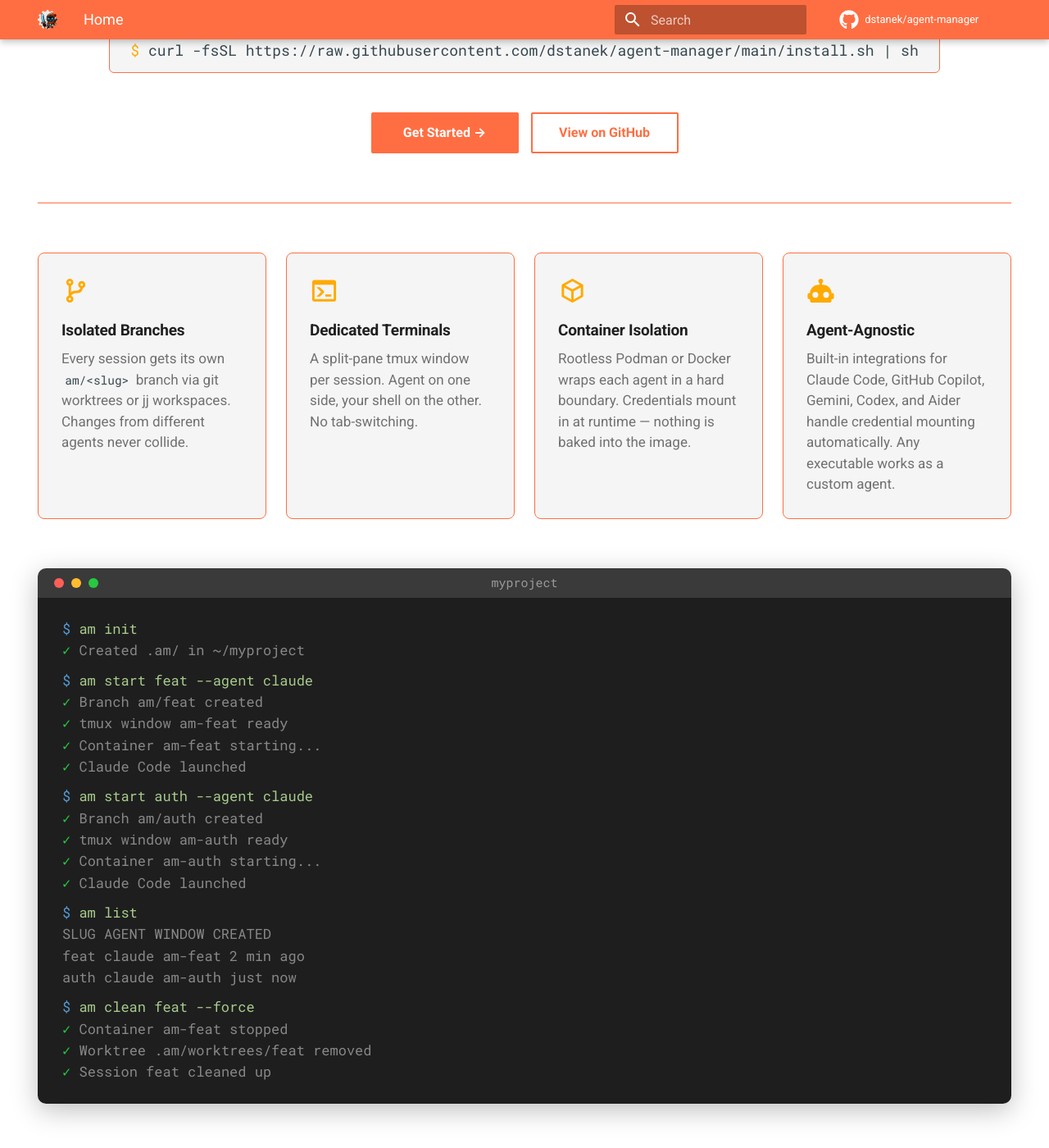
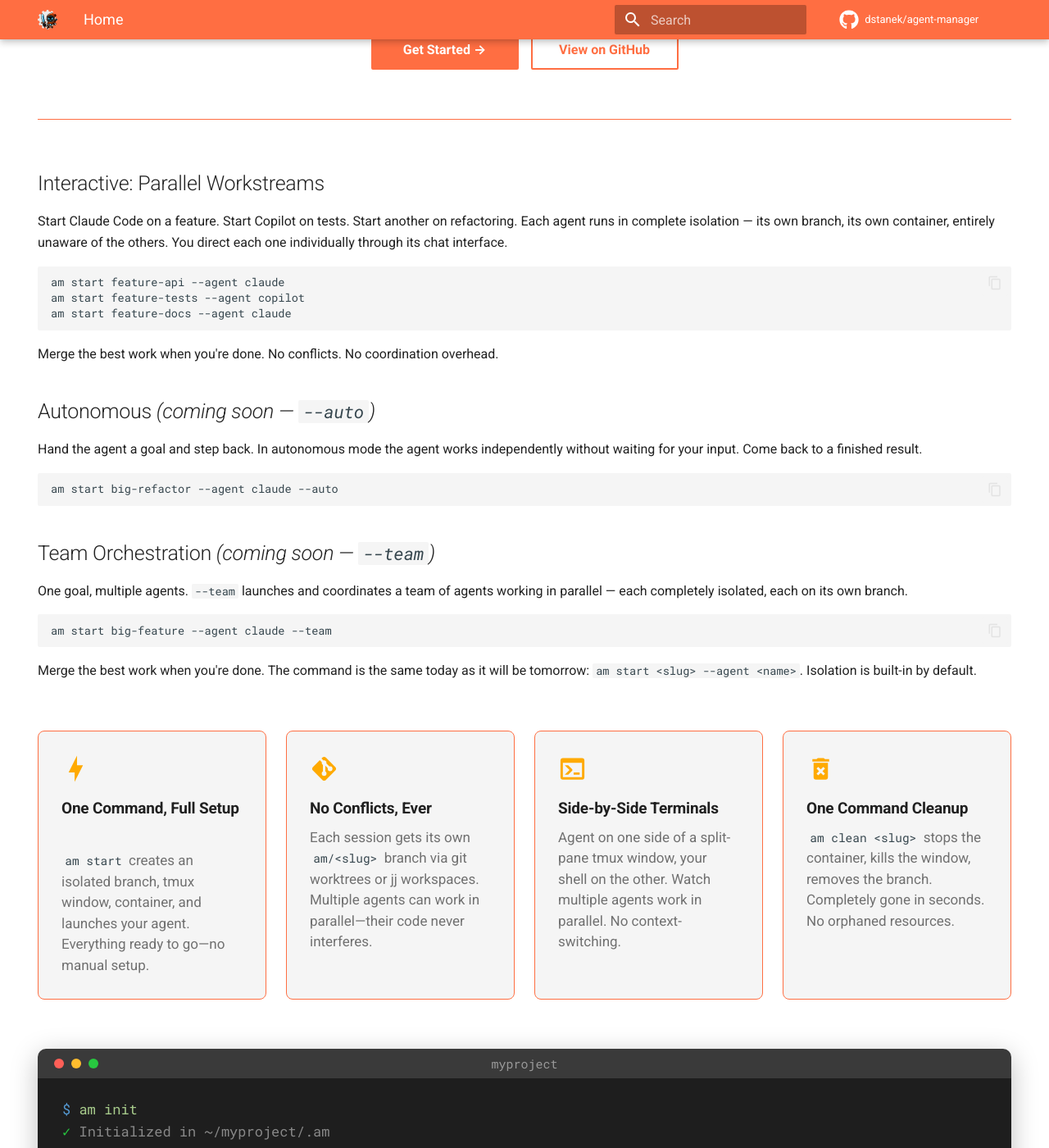
Before and after one commit to dstanek/am, an MkDocs documentation site: the page built from docs/index.md, in a window 1280 px wide and 1400 px high, scrolled down 637 px. Shown: the whole window at 82% size. Built offline with MkDocs 1.6.1 and Material for MkDocs 9.7.7, drawn with Linux system fonts in a browser that asks for light colours; comment, search, counter and statistics services are not loaded; some of the changed text lies outside the part shown.

Commit message:
docs(index): rewrite landing page to lead with problem, not features
Restructures the homepage around the "why" rather than the "what".
Replaces the spec-sheet feature cards with use-case-driven sections
showing solo and team workflows, making the value proposition clear
to someone encountering am for the first time.

---
Co-Piloted-By: am via Claude Code
Co-Reviewed-By: am via GitHub Copilot

````diff
--- a/docs/concepts.md
+++ b/docs/concepts.md
@@ -110,6 +110,38 @@
 
 ---
 
+## Modes
+
+`am` supports two modes of operation that reflect how much the agent drives the work versus how much you do.
+
+### Interactive mode (default)
+
+In **interactive mode** you are in the loop at all times. You start a session, the agent opens in its pane, and you direct the work through the agent's chat interface. The agent acts, you review, you steer.
+
+This is the current default. Every `am start` invocation is interactive unless told otherwise.
+
+```sh
+am start feat --agent claude
+```
+
+### Autonomous mode *(coming soon — `--auto`)*
+
+In **autonomous mode** you hand the agent a goal and step back. The agent works independently, making decisions without waiting for your input between steps. Useful for long-running or well-scoped tasks where you want to come back to a finished result.
+
+```sh
+am start feat --agent claude --auto   # future
+```
+
+### Team orchestration *(coming soon — `--team`)*
+
+The `--team` flag will instruct `am` to start and coordinate multiple agents working toward a shared goal — each in its own isolated session, each on its own branch. `am` handles launching the sessions; the agents coordinate the work.
+
+```sh
+am start feat --team --agent claude   # future
+```
+
+---
+
 ## Agent integrations
 
 `am` has built-in **agent integrations** for the most popular coding agents. Activating an integration (via `container.agent` in config or `--agent` on the command line) tells `am` to automatically mount that agent's credentials from your host into the container at runtime.
--- a/docs/index.md
+++ b/docs/index.md
@@ -8,10 +8,10 @@
 
 ![am logo](assets/am-500x451.png){ .hero__logo }
 
-# One command to launch an agent. One more to launch a team.
+# Run multiple agents without the chaos.
 
 <p class="hero__subtitle">
-  From your first agent session to a fleet running in parallel — <code>am</code> keeps every agent isolated, organized, and out of each other's way.
+  <code>am</code> isolates each agent in its own branch, terminal, and container. Start solo—scale to teams—all with one command.
 </p>
 
 <div class="hero__install">
@@ -25,41 +25,75 @@
 
 </div>
 
+<div class="use-cases" markdown>
+
+## Interactive: Parallel Workstreams
+
+Start Claude Code on a feature. Start Copilot on tests. Start another on refactoring. Each agent runs in complete isolation — its own branch, its own container, entirely unaware of the others. You direct each one individually through its chat interface.
+
+```
+am start feature-api --agent claude
+am start feature-tests --agent copilot
+am start feature-docs --agent claude
+```
+
+Merge the best work when you're done. No conflicts. No coordination overhead.
+
+## Autonomous *(coming soon — `--auto`)*
+
+Hand the agent a goal and step back. In autonomous mode the agent works independently without waiting for your input. Come back to a finished result.
+
+```
+am start big-refactor --agent claude --auto
+```
+
+## Team Orchestration *(coming soon — `--team`)*
+
+One goal, multiple agents. `--team` launches and coordinates a team of agents working in parallel — each completely isolated, each on its own branch.
+
+```
+am start big-feature --agent claude --team
+```
+
+Merge the best work when you're done. The command is the same today as it will be tomorrow: `am start <slug> --agent <name>`. Isolation is built-in by default.
+
+</div>
+
 <div class="feature-grid" markdown>
 
 <div class="feature-card" markdown>
-<span class="feature-card__icon">:material-source-branch:</span>
+<span class="feature-card__icon">:material-lightning-bolt:</span>
 
-### Isolated Branches
+### One Command, Full Setup
 
-Every session gets its own `am/<slug>` branch via git worktrees or jj workspaces. Changes from different agents never collide.
+`am start` creates an isolated branch, tmux window, container, and launches your agent. Everything ready to go—no manual setup.
+
+</div>
+
+<div class="feature-card" markdown>
+<span class="feature-card__icon">:material-git:</span>
+
+### No Conflicts, Ever
+
+Each session gets its own `am/<slug>` branch via git worktrees or jj workspaces. Multiple agents can work in parallel—their code never interferes.
 
 </div>
 
 <div class="feature-card" markdown>
 <span class="feature-card__icon">:material-console:</span>
 
-### Dedicated Terminals
+### Side-by-Side Terminals
 
-A split-pane tmux window per session. Agent on one side, your shell on the other. No tab-switching.
+Agent on one side of a split-pane tmux window, your shell on the other. Watch multiple agents work in parallel. No context-switching.
 
 </div>
 
 <div class="feature-card" markdown>
-<span class="feature-card__icon">:material-cube-outline:</span>
+<span class="feature-card__icon">:material-delete-forever:</span>
 
-### Container Isolation
+### One Command Cleanup
 
-Rootless Podman or Docker wraps each agent in a hard boundary. Credentials mount in at runtime — nothing is baked into the image.
-
-</div>
-
-<div class="feature-card" markdown>
-<span class="feature-card__icon">:material-robot:</span>
-
-### Agent-Agnostic
-
-Built-in integrations for Claude Code, GitHub Copilot, Gemini, Codex, and Aider handle credential mounting automatically. Any executable works as a custom agent.
+`am clean <slug>` stops the container, kills the window, removes the branch. Completely gone in seconds. No orphaned resources.
 
 </div>
 
@@ -75,37 +109,33 @@
   </div>
   <div class="terminal-demo__body">
     <span class="prompt">$ </span><span class="cmd">am init</span><br>
-    <span class="ok">✓</span> <span class="out">Created .am/ in ~/myproject</span>
+    <span class="ok">✓</span> <span class="out">Initialized in ~/myproject/.am</span>
     <span class="spacer"></span>
-    <span class="prompt">$ </span><span class="cmd">am start feat --agent claude</span><br>
-    <span class="ok">✓</span> <span class="out">Branch am/feat created</span><br>
-    <span class="ok">✓</span> <span class="out">tmux window am-feat ready</span><br>
-    <span class="ok">✓</span> <span class="out">Container am-feat starting...</span><br>
+    <span class="prompt">$ </span><span class="cmd">am start feature --agent claude</span><br>
+    <span class="ok">✓</span> <span class="out">Branch am/feature created</span><br>
+    <span class="ok">✓</span> <span class="out">Session feature ready (tmux window am-feature)</span><br>
     <span class="ok">✓</span> <span class="out">Claude Code launched</span>
     <span class="spacer"></span>
-    <span class="prompt">$ </span><span class="cmd">am start auth --agent claude</span><br>
-    <span class="ok">✓</span> <span class="out">Branch am/auth created</span><br>
-    <span class="ok">✓</span> <span class="out">tmux window am-auth ready</span><br>
-    <span class="ok">✓</span> <span class="out">Container am-auth starting...</span><br>
-    <span class="ok">✓</span> <span class="out">Claude Code launched</span>
+    <span class="prompt">$ </span><span class="cmd">am start tests --agent copilot</span><br>
+    <span class="ok">✓</span> <span class="out">Branch am/tests created</span><br>
+    <span class="ok">✓</span> <span class="out">Session tests ready (tmux window am-tests)</span><br>
+    <span class="ok">✓</span> <span class="out">GitHub Copilot launched</span>
     <span class="spacer"></span>
     <span class="prompt">$ </span><span class="cmd">am list</span><br>
-    <span class="out">SLUG   AGENT    WINDOW     CREATED</span><br>
-    <span class="out">feat   claude   am-feat    2 min ago</span><br>
-    <span class="out">auth   claude   am-auth    just now</span>
+    <span class="out">SLUG      AGENT     WINDOW        CREATED</span><br>
+    <span class="out">feature   claude    am-feature    3 min ago</span><br>
+    <span class="out">tests     copilot   am-tests      1 min ago</span>
     <span class="spacer"></span>
-    <span class="prompt">$ </span><span class="cmd">am clean feat --force</span><br>
-    <span class="ok">✓</span> <span class="out">Container am-feat stopped</span><br>
-    <span class="ok">✓</span> <span class="out">Worktree .am/worktrees/feat removed</span><br>
-    <span class="ok">✓</span> <span class="out">Session feat cleaned up</span>
+    <span class="prompt">$ </span><span class="cmd">am clean feature --force</span><br>
+    <span class="ok">✓</span> <span class="out">Container stopped · Worktree removed · Session cleaned</span>
   </div>
 </div>
 
 <div class="cta-section" markdown>
 
-## Ready to get started?
+## Ready to run your first agent session?
 
-Install `am` in seconds and run your first agent session in under five minutes.
+Install `am` and get started in under five minutes.
 
 <a href="getting-started/quick-start/" class="md-button md-button--primary">Get Started →</a>
 
````
